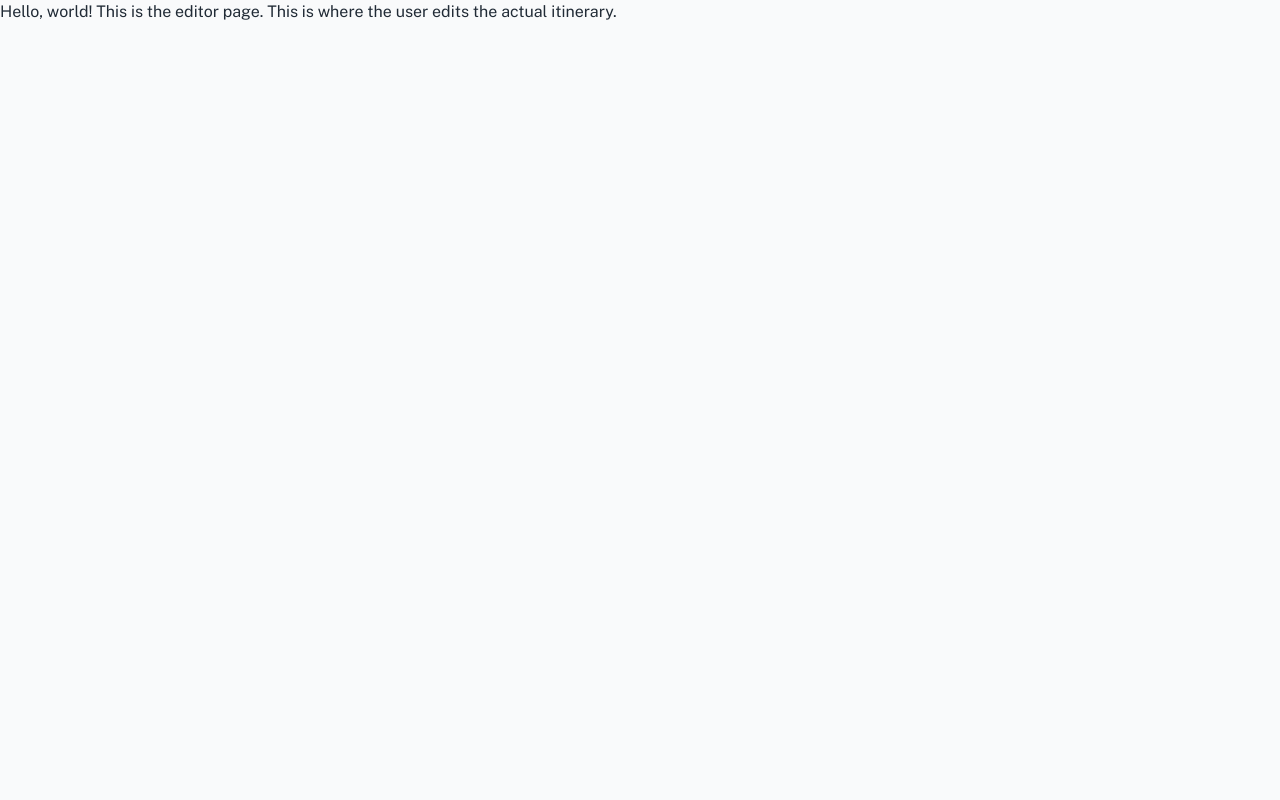
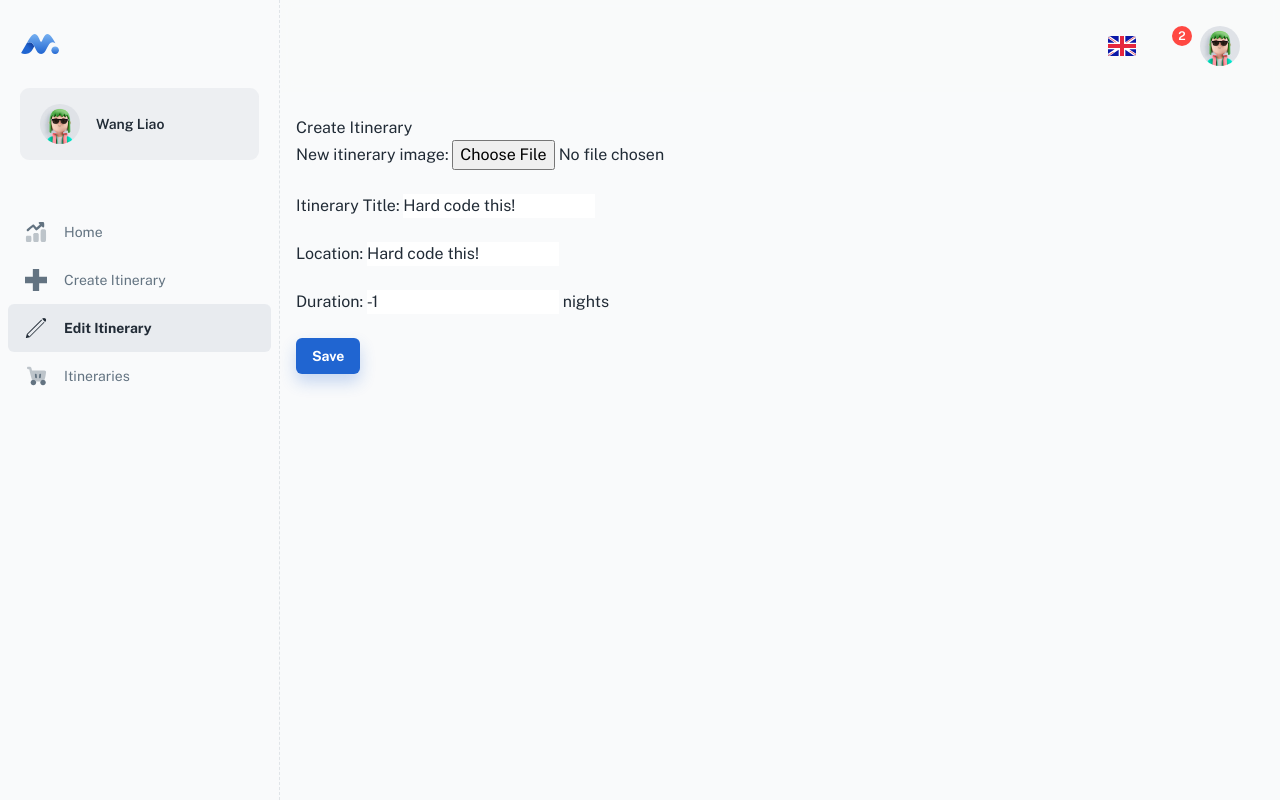
Before and after one commit to weplan23/weplan, a React (Create React App) app: page /edit/0 in a window 1280 px wide. Built offline with nearby package versions, Linux system fonts and the light colour scheme; some icons are missing; a web font is replaced by a local one.

Commit message:
Added more stub files and TODOs.

```diff
--- a/src/helpers.js
+++ b/src/helpers.js
@@ -1,7 +1,7 @@
 
 // Takes in an endpoint, method, and request body, and sends to backend.
 async function backendCall (endPoint, method, requestBody) {
-  const req = await fetch(endPoint, {
+  const req = await fetch(`http://localhost:5000/${endPoint}}`, {
     method,
     headers: {
       'Content-type': 'application/json',
--- a/src/pages/AddPage.js
+++ b/src/pages/AddPage.js
@@ -1,23 +1,11 @@
 import React, { useState } from 'react'
 import { Button } from '@mui/material'
-import { backendCall } from '../helpers'
+// import { backendCall } from '../helpers'
+import { useNavigate } from 'react-router-dom';
 
 const handleUpload = (val) => {
   // Send image URL? to database.
   console.log(`Image uploaded successfully! ${val}`);
-}
-
-const saveItinerary = (t, l, d) => {
-  const req = {
-    title: t,
-    location: l,
-    nights: d,
-    stops: [],
-    profileName: "John"
-  }
-
-  backendCall('/itinerary', 'POST', req);
-  console.log(`Saving itinerary...`);
 }
 
 
@@ -27,17 +15,20 @@ function AddPage () {
   // [ COMPLETE    ] Add inputs for location (text) and number of nights (number).
   // [ COMPLETE    ] Add save button and onClick handler.
   // [ NOT STARTED ] Apply styles for header, inputs, button. Right now they are invisible.
-  // [ NOT STARTED ] Connect with the backend.
-  // [ NOT STARTED ] Make save button navigate to editor page.
+  // [ COMPLETE    ] Make save button navigate to editor page.
+  const navigate = useNavigate();
 
+  const handleClick = () => {
+    navigate('/edit/0');
+  }
 
   const [title, setTitle] = useState('');
   const [location, setLocation] = useState('');
   const [duration, setDuration] = useState(0);
 
-  console.log(`Title: ${title}`);
-  console.log(`Location: ${location}`);
-  console.log(`Duration: ${duration}`);
+  // console.log(`Title: ${title}`);
+  // console.log(`Location: ${location}`);
+  // console.log(`Duration: ${duration}`);
 
   return (
     <>
@@ -62,9 +53,9 @@ function AddPage () {
       <br /> <br />
       <Button
         variant="contained"
-        disabled={duration <= 0 || location === ''}
+        disabled={title === '' || duration <= 0 || location === ''}
         color="primary"
-        onClick={saveItinerary}>
+        onClick={handleClick}>
         Save
       </Button>
     </>
--- a/src/pages/EditPage.js
+++ b/src/pages/EditPage.js
@@ -2,6 +2,7 @@
 
 
 function EditPage() {
+  // TODO: hard code at least one itinerary.
   return (
     <>
       Hello, world! This is the edit page. The user can select one of their itineraries to edit from here.
--- a/src/pages/Editor.js
+++ b/src/pages/Editor.js
@@ -1,11 +1,64 @@
-// This is the page for editing a specific itinerary.
-// URL should be /edit/{id}, i.e., have the itinerary ID at the end.
+import { useState } from 'react';
+import { Button } from '@mui/material';
+import { useNavigate } from 'react-router-dom';
 
 
+const handleUpload = (val) => {
+  // Send image URL? to database.
+  console.log(`Image uploaded successfully! ${val}`);
+}
+
+// A hard coded list of stops for the itinerary.
+const stopList = [
+  {
+    name: "Opera House",
+    image: "https://upload.wikimedia.org/wikipedia/commons/a/a0/Sydney_Australia._%2821339175489%29.jpg",
+    length: "2 hours",
+  },
+  {
+    // Add more stops here.
+  }
+]
+
 function Editor() {
+  // Change these to hard coded values.
+  const [title, setTitle] = useState('');
+  const [location, setLocation] = useState('');
+  const [duration, setDuration] = useState(0);
+
+  const navigate = useNavigate();
+
+  const handleClick = () => {
+    navigate('/home');
+  }
+
   return (
     <>
-      Hello, world! This is the editor page. This is where the user edits the actual itinerary.
+      <h1>Create Itinerary</h1> { /* TODO: Change this later! */ }
+
+      {/* File upload for image. */}
+      New itinerary image: <input
+        type="file"
+        accept="image/jpeg, image/png, image/jpg"
+        onChange={e => handleUpload(e.target.value)}
+      />
+      <br /> <br />
+
+      {/* Inputs for title, location, and number of nights. */}
+      Itinerary Title: <input type="text" value="Hard code this!" onChange={e => setTitle(e.target.value)} />
+      <br /> <br />
+      Location: <input type="text" value="Hard code this!" onChange={e => setLocation(e.target.value)} />
+      <br /> <br />
+      Duration: <input type="number" value="-1" onChange={e => setDuration(e.target.value)} /> nights
+
+      {/* Save button. */}
+      <br /> <br />
+      <Button
+        variant="contained"
+        color="primary"
+        onClick={handleClick}>
+        Save
+      </Button>
     </>
   )
 }
--- a/src/routes.js
+++ b/src/routes.js
@@ -1,9 +1,6 @@
 import { Navigate, useRoutes } from 'react-router-dom';
-// layouts
 import DashboardLayout from './layouts/dashboard';
 import SimpleLayout from './layouts/simple';
-//
-// import BlogPage from './pages/BlogPage';
 import UserPage from './pages/UserPage';
 import LoginPage from './pages/LoginPage';
 import Page404 from './pages/Page404';
@@ -27,6 +24,7 @@ export default function Router() {
         { path: 'itinerary/create', element: <AddPage /> },
         { path: 'itinerary/list', element: <ProductsPage /> },
         { path: 'edit', element: <EditPage />},
+        { path: 'edit/0', element: <Editor />},
       ],
     },
     {
@@ -46,7 +44,7 @@ export default function Router() {
       element: <AddPage />,
     },
     {
-      path: 'edit/:itineraryId',
+      path: 'edit/0',
       element: <Editor />,
     },
     {
```
